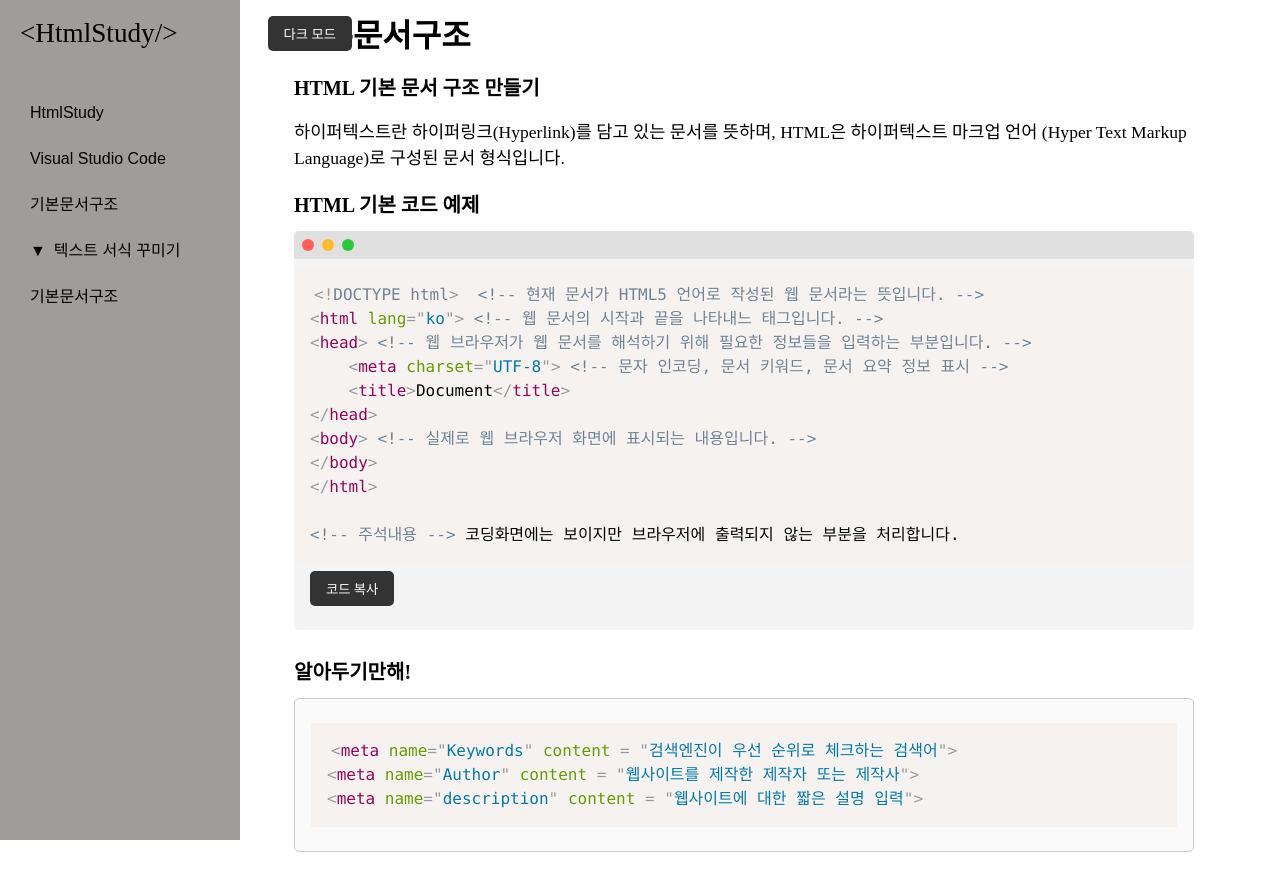
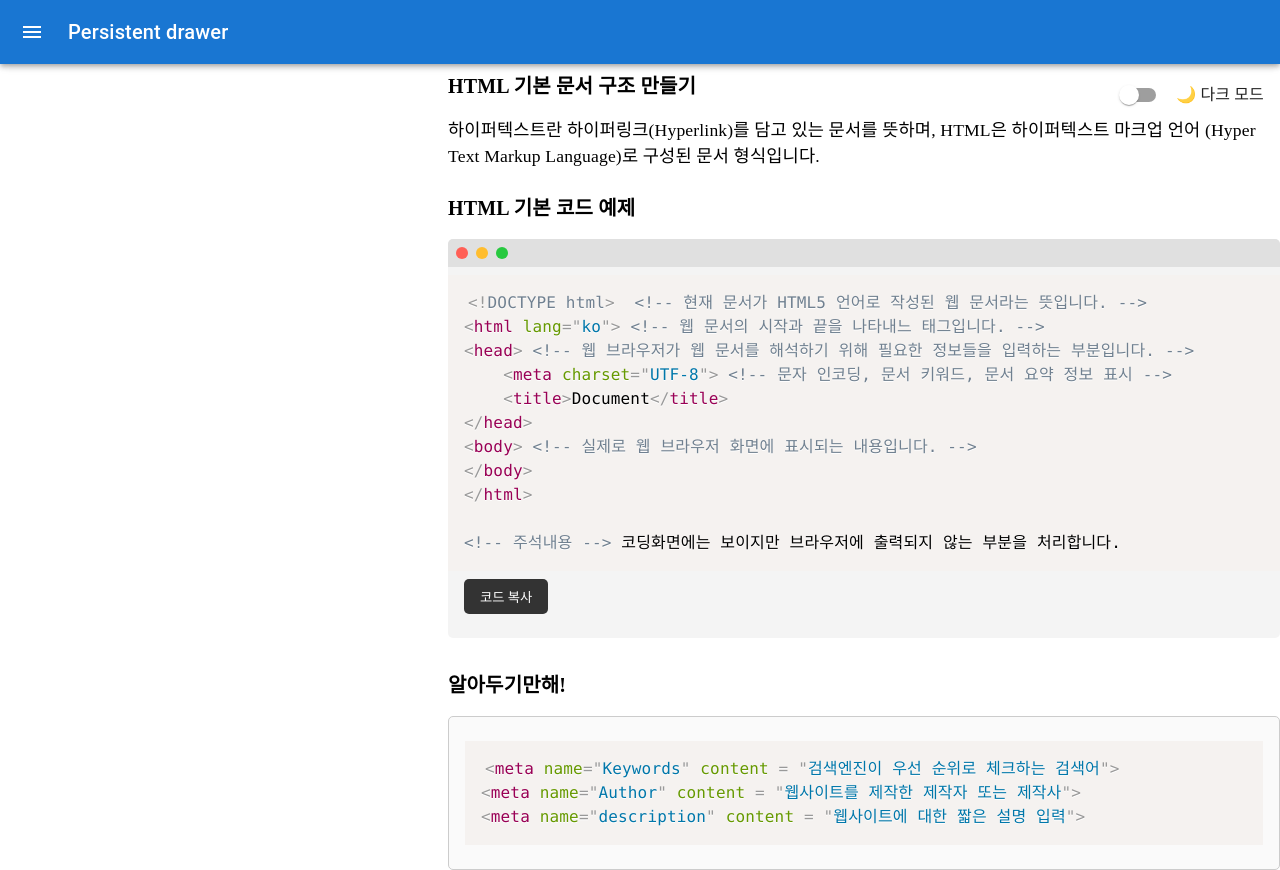
Before and after one commit to bp4sp4/HtmlStudy, a React (Create React App) app: page /HTML5/basic in a window 1280 px wide. Built offline with nearby package versions, Linux system fonts and the light colour scheme; a web font is replaced by a local one.

Commit message:
material-ui header add

```diff
--- a/src/components/header/header.js
+++ b/src/components/header/header.js
@@ -1,106 +1,197 @@
-import React, { useState, useEffect } from "react";
+import React, { useState } from "react";
 import { NavLink } from "react-router-dom";
 import styles from "./header.module.css";
+import { styled, useTheme } from "@mui/material/styles";
+import Box from "@mui/material/Box";
+import Drawer from "@mui/material/Drawer";
+import CssBaseline from "@mui/material/CssBaseline";
+import MuiAppBar from "@mui/material/AppBar";
+import Toolbar from "@mui/material/Toolbar";
+import List from "@mui/material/List";
+import Typography from "@mui/material/Typography";
+import Divider from "@mui/material/Divider";
+import IconButton from "@mui/material/IconButton";
+import MenuIcon from "@mui/icons-material/Menu";
+import ChevronLeftIcon from "@mui/icons-material/ChevronLeft";
+import ChevronRightIcon from "@mui/icons-material/ChevronRight";
+import ListItem from "@mui/material/ListItem";
+import ListItemButton from "@mui/material/ListItemButton";
+import ListItemIcon from "@mui/material/ListItemIcon";
+import ListItemText from "@mui/material/ListItemText";
+import Switch from "@mui/material/Switch";
+import DomainIcon from "@mui/icons-material/Domain";
+import InboxIcon from "@mui/icons-material/MoveToInbox";
+import MailIcon from "@mui/icons-material/Mail";
+import AccountCircleIcon from "@mui/icons-material/AccountCircle";
+import CodeIcon from "@mui/icons-material/Code";
+
+const drawerWidth = 240;
+
+const Main = styled("main", { shouldForwardProp: (prop) => prop !== "open" })(
+  ({ theme, open }) => ({
+    flexGrow: 1,
+    padding: theme.spacing(3),
+    transition: theme.transitions.create("margin", {
+      easing: theme.transitions.easing.sharp,
+      duration: theme.transitions.duration.leavingScreen,
+    }),
+    marginLeft: `-${drawerWidth}px`,
+    ...(open && {
+      transition: theme.transitions.create("margin", {
+        easing: theme.transitions.easing.easeOut,
+        duration: theme.transitions.duration.enteringScreen,
+      }),
+      marginLeft: 0,
+    }),
+  })
+);
+
+const AppBar = styled(MuiAppBar, {
+  shouldForwardProp: (prop) => prop !== "open",
+})(({ theme, open }) => ({
+  transition: theme.transitions.create(["margin", "width"], {
+    easing: theme.transitions.easing.sharp,
+    duration: theme.transitions.duration.leavingScreen,
+  }),
+  ...(open && {
+    width: `calc(100% - ${drawerWidth}px)`,
+    marginLeft: `${drawerWidth}px`,
+    transition: theme.transitions.create(["margin", "width"], {
+      easing: theme.transitions.easing.easeOut,
+      duration: theme.transitions.duration.enteringScreen,
+    }),
+  }),
+}));
+
+const DrawerHeader = styled("div")(({ theme }) => ({
+  display: "flex",
+  alignItems: "center",
+  padding: theme.spacing(0, 1),
+  ...theme.mixins.toolbar,
+  justifyContent: "flex-end",
+}));
+
+const menuItems = [
+  { name: "HtmlStudy", path: "/", exact: true, icon: <InboxIcon /> },
+  {
+    name: "Visual Studio Code",
+    path: "/devtools/vscode",
+    exact: true,
+    icon: <CodeIcon />,
+  },
+  { name: "기본문서구조", path: "/HTML5/basic", icon: <DomainIcon /> },
+  { name: "P태그", path: "/text/paragraph", icon: <MailIcon /> },
+  { name: "SubMenu 2", path: "/paragraph/sub2", icon: <AccountCircleIcon /> },
+  { name: "SubMenu 3", path: "/paragraph/sub3", icon: <MailIcon /> },
+];
 
 const Header = () => {
+  const theme = useTheme();
+  const [open, setOpen] = useState(false);
   const [isDarkMode, setIsDarkMode] = useState(false);
-  const [isDropdownOpen, setIsDropdownOpen] = useState(false);
 
-  useEffect(() => {
-    if (isDarkMode) {
-      document.documentElement.classList.add("dark");
-      document.documentElement.classList.remove("light");
-    } else {
-      document.documentElement.classList.add("light");
-      document.documentElement.classList.remove("dark");
-    }
-  }, [isDarkMode]);
+  const handleDrawerOpen = () => {
+    setOpen(true);
+  };
+
+  const handleDrawerClose = () => {
+    setOpen(false);
+  };
 
   const toggleDarkMode = () => {
-    setIsDarkMode(!isDarkMode);
-  };
-
-  const toggleDropdown = () => {
-    setIsDropdownOpen(!isDropdownOpen);
+    setIsDarkMode((prev) => !prev);
+    if (isDarkMode) {
+      document.documentElement.classList.remove("dark");
+      document.documentElement.classList.add("light");
+    } else {
+      document.documentElement.classList.remove("light");
+      document.documentElement.classList.add("dark");
+    }
   };
 
   return (
-    <>
-      <header className={styles.header}>
-        <button onClick={toggleDarkMode} className={styles.toggleButton}>
-          {isDarkMode ? "라이트 모드" : "다크 모드"}
-        </button>
-        <div className={styles.logo}>
-          <NavLink to="/">
-            <h1>&lt;HtmlStudy/&gt;</h1>
-          </NavLink>
-        </div>
-        <nav className={styles.navbar}>
-          <ul>
-            <li>
-              <NavLink to="/" exact activeClassName={styles.active}>
-                HtmlStudy
-              </NavLink>
-            </li>
-            <li>
-              <NavLink
-                to="/devtools/vscode"
-                exact
+    <Box sx={{ display: "flex", flexDirection: "column", minHeight: "100vh" }}>
+      <CssBaseline />
+      <AppBar position="fixed" open={open}>
+        <Toolbar>
+          <IconButton
+            color="inherit"
+            aria-label="open drawer"
+            onClick={handleDrawerOpen}
+            edge="start"
+            sx={{ mr: 2, ...(open && { display: "none" }) }}
+          >
+            <MenuIcon />
+          </IconButton>
+          <Typography variant="h6" noWrap component="div">
+            Persistent drawer
+          </Typography>
+        </Toolbar>
+      </AppBar>
+      <Drawer
+        sx={{
+          width: drawerWidth,
+          flexShrink: 0,
+          "& .MuiDrawer-paper": {
+            width: drawerWidth,
+            boxSizing: "border-box",
+          },
+        }}
+        variant="persistent"
+        anchor="left"
+        open={open}
+      >
+        <DrawerHeader>
+          <IconButton onClick={handleDrawerClose}>
+            {theme.direction === "ltr" ? (
+              <ChevronLeftIcon />
+            ) : (
+              <ChevronRightIcon />
+            )}
+          </IconButton>
+        </DrawerHeader>
+        <Divider />
+        <List>
+          {menuItems.map((item) => (
+            <ListItem key={item.name} disablePadding>
+              <ListItemButton
+                component={NavLink}
+                to={item.path}
+                exact={item.exact}
                 activeClassName={styles.active}
               >
-                Visual Studio Code
-              </NavLink>
-            </li>
-            <li>
-              <NavLink to="/HTML5/basic" activeClassName={styles.active}>
-                기본문서구조
-              </NavLink>
-            </li>
-
-            <li className={styles.dropdown}>
-              <a
-                href="#!"
-                onClick={toggleDropdown}
-                className={`${styles.dropdownLink} ${
-                  isDropdownOpen ? styles.active : ""
-                }`}
-              >
-                <span className={styles.arrow}>
-                  {isDropdownOpen ? "▲" : "▼"}
-                </span>
-                텍스트 서식 꾸미기{" "}
-              </a>
-              <ul
-                className={`${styles.dropdownMenu} ${
-                  isDropdownOpen ? styles.show : ""
-                }`}
-              >
-                <li>
-                  <NavLink to="/text/paragraph" activeClassName={styles.active}>
-                    P태그
-                  </NavLink>
-                </li>
-                <li>
-                  <NavLink to="/paragraph/sub2" activeClassName={styles.active}>
-                    SubMenu 2
-                  </NavLink>
-                </li>
-                <li>
-                  <NavLink to="/paragraph/sub3" activeClassName={styles.active}>
-                    SubMenu 3
-                  </NavLink>
-                </li>
-              </ul>
-            </li>
-            <li>
-              <NavLink to="/HTML5/basic" activeClassName={styles.active}>
-                기본문서구조
-              </NavLink>
-            </li>
-          </ul>
-        </nav>
-      </header>
-    </>
+                <ListItemIcon>{item.icon}</ListItemIcon>
+                <ListItemText primary={item.name} />
+              </ListItemButton>
+            </ListItem>
+          ))}
+        </List>
+        <Divider />
+      </Drawer>
+      <Main open={open}>
+        <DrawerHeader />
+      </Main>
+      <Box
+        sx={{
+          position: "fixed",
+          top: 60,
+          right: 0,
+          display: "flex",
+          alignItems: "center",
+          p: 2,
+          zIndex: theme.zIndex.drawer + 1,
+        }}
+      >
+        <Switch
+          checked={isDarkMode}
+          onChange={toggleDarkMode}
+          inputProps={{ "aria-label": "dark mode switch" }}
+        />
+        <Typography variant="body1" sx={{ ml: 1 }}>
+          {isDarkMode ? "🌞 라이트 모드" : "🌙 다크 모드"}
+        </Typography>
+      </Box>
+    </Box>
   );
 };
 
--- a/src/components/header/header.module.css
+++ b/src/components/header/header.module.css
@@ -27,64 +27,10 @@ a {
     font-family: "Noto Sans KR", sans-serif;
 }
 
-.header {
-    display: flex;
-    flex-direction: column;
-    justify-content: flex-start;
-    align-items: flex-start;
-    width: 200px;
-    background-color: var(--button-hover-border-color);
-    padding: 20px;
-    height: 100vh;
-    position: fixed;
-    left: 0;
-    top: 0;
-    z-index: 10;
-}
-
-.logo h1 {
-    margin: 0;
-    font-size: 1.7rem;
-    font-family: 'yg-jalnan';
-    color: var(--text-color);
-}
-
-.navbar {
-    padding-top: 3rem;
-}
-
-.navbar ul {
-    list-style: none;
-    padding: 0;
-    margin: 0;
-    width: 100%;
-}
-
-.navbar ul li {
-    margin-bottom: 10px;
-    position: relative;
-}
-
-.navbar ul li a {
-    color: var(--text-color);
-    text-decoration: none;
-
-    display: block;
-    width: 100%;
-    padding: 10px 10px;
-    transition: color 0.3s ease, background-color 0.3s ease;
-}
-
-.navbar ul li a:hover {
-    color: #c9cedc;
-    background-color: rgba(255, 255, 255, 0.1);
-    border-radius: 5px;
-}
-
 .toggleButton {
     position: absolute;
-    top: 1rem;
-    right: -7rem;
+    top: 5rem;
+    right: 1rem;
     padding: 0.5rem 1rem;
     background-color: var(--button-background-color);
     color: var(--button-text-color);
@@ -99,54 +45,3 @@ a {
     background-color: var(--button-hover-background-color);
     color: var(--button-hover-text-color);
 }
-
-.dropdownMenu {
-    display: flex;
-    flex-direction: column;
-    border-radius: 5px;
-    z-index: 1000;
-    padding: 0;
-    margin: 0;
-    max-height: 0;
-    overflow: hidden;
-    opacity: 0;
-    transition: opacity 0.5s ease;
-}
-
-.dropdownMenu.show {
-    max-height: 500px;
-    opacity: 1;
-    margin-top: 0.5rem;
-    margin-left: 1.5rem;
-}
-
-.dropdownMenu li {
-    margin: 0;
-}
-
-.dropdownMenu a {
-    padding: 10px 15px;
-    color: var(--text-color);
-    transition: background-color 0.3s ease;
-}
-
-.dropdownMenu a:hover,
-.dropdownMenu a.active {
-    background-color: var(--button-hover-background-color);
-    color: var(--button-hover-text-color);
-}
-
-.arrow {
-    margin-right: 0.5rem;
-}
-
-.dropdownLink {
-    display: flex;
-    align-items: center;
-    cursor: pointer;
-}
-
-.dropdownLink.active {
-    background-color: rgba(255, 255, 255, 0.1);
-    border-radius: 5px;
-}
--- a/src/components/main/main.module.css
+++ b/src/components/main/main.module.css
@@ -23,8 +23,6 @@
 .main__wrap {
     height: 100%;
     width: 100%;
-    padding-top: 6rem;
-    margin-left: 13rem;
     z-index: 0;
     position: relative;
     box-sizing: border-box;
@@ -41,6 +39,7 @@
     align-items: center;
     flex-direction: column;
 }
+
 
 .section h2 {
     font-size: 2rem;
--- a/src/components/text/paragraph.module.css
+++ b/src/components/text/paragraph.module.css
@@ -21,7 +21,6 @@
     padding-top: 6rem;
     justify-content: center;
     flex-direction: column;
-    margin-left: 13rem;
     box-sizing: border-box;
 }
 
```
Also changed, not shown: package.json (+9 -0 lines), 1 other file (tests, documents, lock files or other folders).
